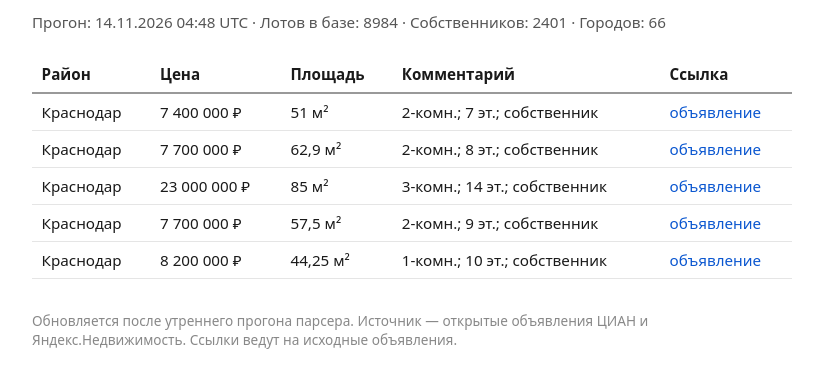
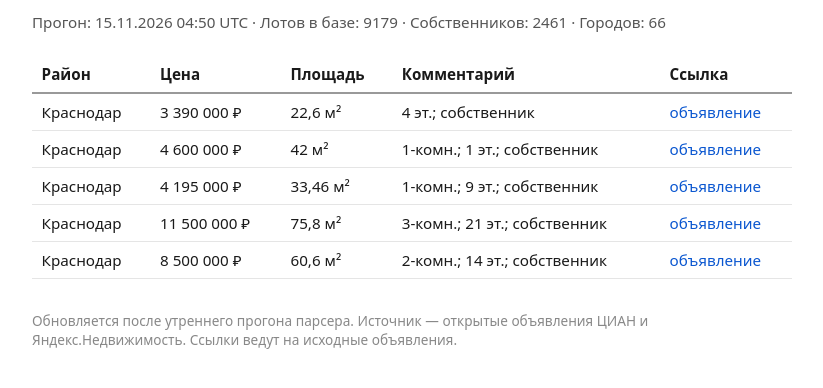
Before and after one commit to isaafoks-collab/realtor-service, a plain HTML site: page index.html in a window 1280 px wide. Shown: the part 66-454 px from the top of the page, without its empty margins (228-1051 px from the left). Drawn offline with Linux system fonts and the light colour scheme.

Commit message:
витрина: авто-обновление после утреннего прогона

```diff
--- a/index.html
+++ b/index.html
@@ -3,7 +3,7 @@
 <head>
 <meta charset="utf-8">
 <meta name="viewport" content="width=device-width, initial-scale=1">
-<title>Свежие лоты-собственники — 14.11.2026 04:48 UTC</title>
+<title>Свежие лоты-собственники — 15.11.2026 04:50 UTC</title>
 <style>
  body { font-family: system-ui, -apple-system, Segoe UI, Roboto, sans-serif;
         max-width: 760px; margin: 2rem auto; padding: 0 1rem; color: #1a1a1a; }
@@ -19,15 +19,15 @@
 </head>
 <body>
 <h1>Свежие лоты-собственники</h1>
-<div class="counters">Прогон: 14.11.2026 04:48 UTC &middot; Лотов в базе: 8984
- &middot; Собственников: 2401 &middot; Городов: 66</div>
+<div class="counters">Прогон: 15.11.2026 04:50 UTC &middot; Лотов в базе: 9179
+ &middot; Собственников: 2461 &middot; Городов: 66</div>
 <table>
 <tr><th>Район</th><th>Цена</th><th>Площадь</th><th>Комментарий</th><th>Ссылка</th></tr>
-<tr><td>Краснодар</td><td>7 400 000 ₽</td><td>51 м²</td><td>2-комн.; 7 эт.; собственник</td><td><a href="https://www.cian.ru/sale/flat/336290322/">объявление</a></td></tr>
-<tr><td>Краснодар</td><td>7 700 000 ₽</td><td>62,9 м²</td><td>2-комн.; 8 эт.; собственник</td><td><a href="https://www.cian.ru/sale/flat/333313152/">объявление</a></td></tr>
-<tr><td>Краснодар</td><td>23 000 000 ₽</td><td>85 м²</td><td>3-комн.; 14 эт.; собственник</td><td><a href="https://www.cian.ru/sale/flat/316827737/">объявление</a></td></tr>
-<tr><td>Краснодар</td><td>7 700 000 ₽</td><td>57,5 м²</td><td>2-комн.; 9 эт.; собственник</td><td><a href="https://www.cian.ru/sale/flat/321682362/">объявление</a></td></tr>
-<tr><td>Краснодар</td><td>8 200 000 ₽</td><td>44,25 м²</td><td>1-комн.; 10 эт.; собственник</td><td><a href="https://www.cian.ru/sale/flat/332159686/">объявление</a></td></tr>
+<tr><td>Краснодар</td><td>3 390 000 ₽</td><td>22,6 м²</td><td>4 эт.; собственник</td><td><a href="https://www.cian.ru/sale/flat/336131590/">объявление</a></td></tr>
+<tr><td>Краснодар</td><td>4 600 000 ₽</td><td>42 м²</td><td>1-комн.; 1 эт.; собственник</td><td><a href="https://www.cian.ru/sale/flat/330303752/">объявление</a></td></tr>
+<tr><td>Краснодар</td><td>4 195 000 ₽</td><td>33,46 м²</td><td>1-комн.; 9 эт.; собственник</td><td><a href="https://www.cian.ru/sale/flat/326148176/">объявление</a></td></tr>
+<tr><td>Краснодар</td><td>11 500 000 ₽</td><td>75,8 м²</td><td>3-комн.; 21 эт.; собственник</td><td><a href="https://www.cian.ru/sale/flat/331363082/">объявление</a></td></tr>
+<tr><td>Краснодар</td><td>8 500 000 ₽</td><td>60,6 м²</td><td>2-комн.; 14 эт.; собственник</td><td><a href="https://www.cian.ru/sale/flat/334348492/">объявление</a></td></tr>
 </table>
 <footer>Обновляется после утреннего прогона парсера. Источник — открытые
 объявления ЦИАН и Яндекс.Недвижимость. Ссылки ведут на исходные объявления.</footer>
```
